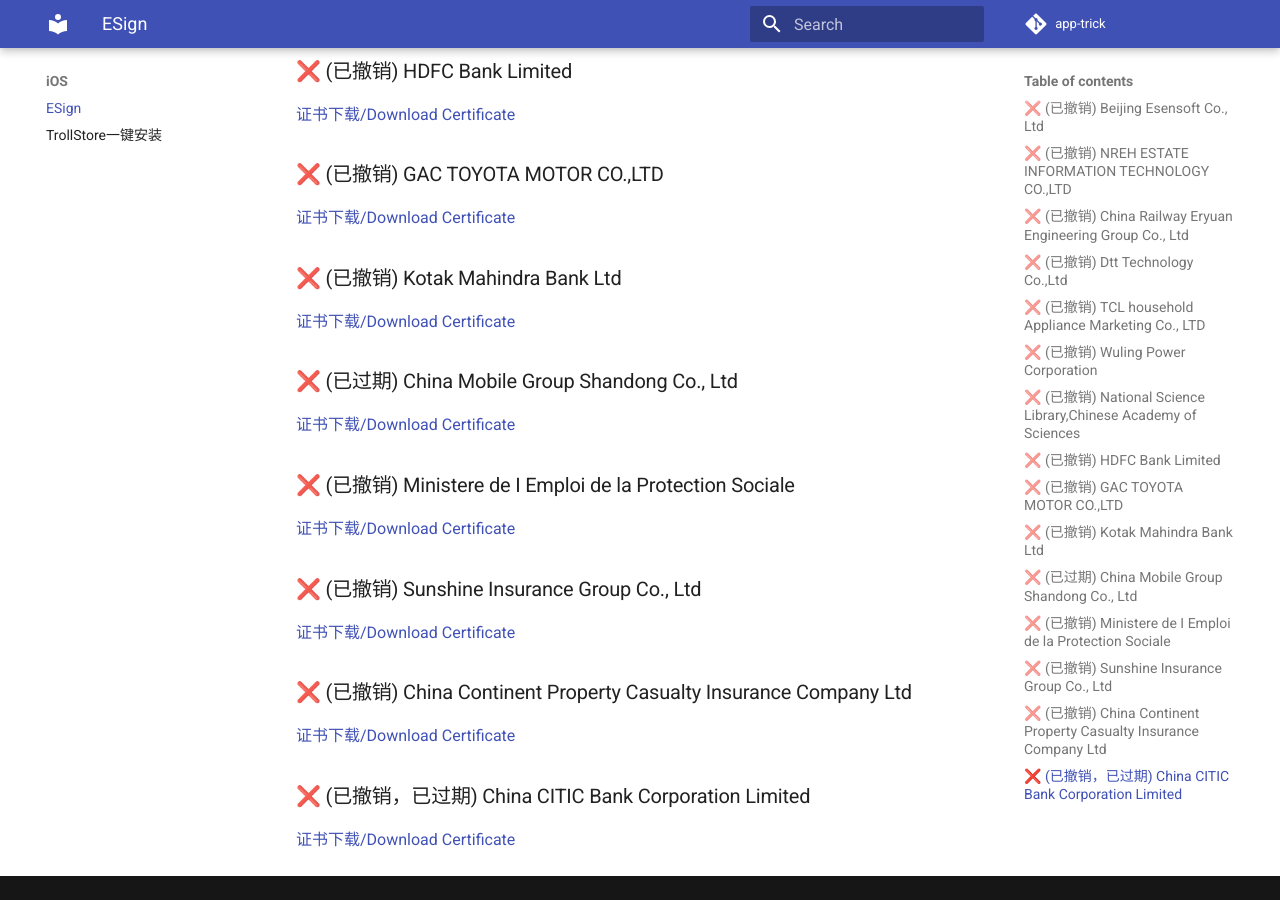
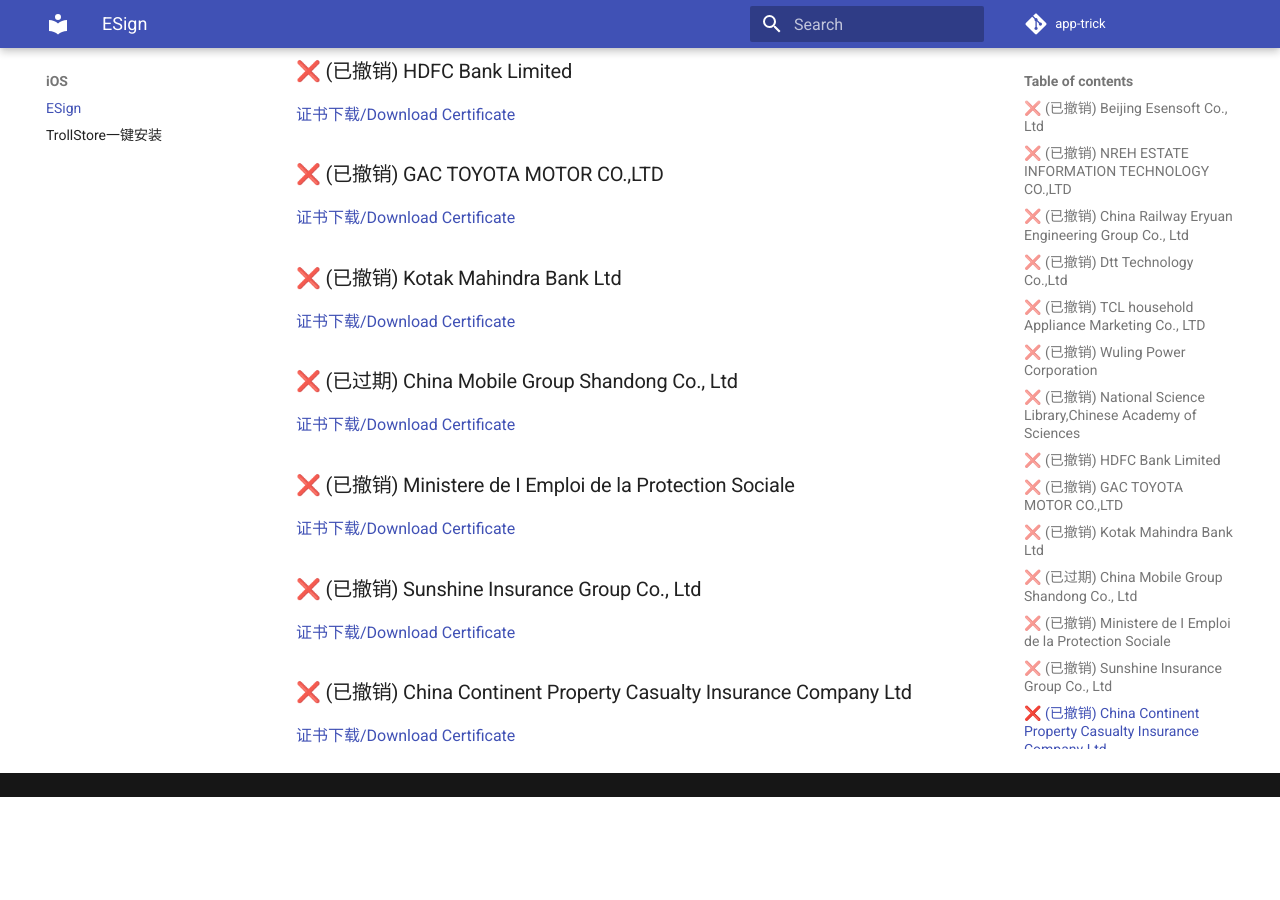
Before and after one commit to app-trick/app-trick.github.io, an MkDocs documentation site: the page built from docs/iOS/Esign.md, in a window 1280 px wide and 900 px high, scrolled down 1064 px. Built offline with MkDocs 1.6.1 and Material for MkDocs 9.7.7, drawn with Linux system fonts in a browser that asks for light colours; comment, search, counter and statistics services are not loaded; after the commit the page ends 1861 px from its top, so only the background shows below that.

Commit message:
Esign Repo Update

```diff
--- a/docs/iOS/Esign.md
+++ b/docs/iOS/Esign.md
@@ -36,5 +36,3 @@
 [证书下载/Download Certificate](/iOS/cert/Sunshine%20Insurance%20Group%20Co.%2C%20Ltd.zip)
 ### ❌ (已撤销) China Continent Property   Casualty Insurance Company Ltd
 [证书下载/Download Certificate](/iOS/cert/China%20Continent%20Property%20%20%20Casualty%20Insurance%20Company%20Ltd.zip)
-### ❌ (已撤销，已过期) China CITIC Bank Corporation Limited
-[证书下载/Download Certificate](/iOS/cert/China%20CITIC%20Bank%20Corporation%20Limited.zip)
--- a/docs/iOS/cert/list.txt
+++ b/docs/iOS/cert/list.txt
@@ -12,4 +12,3 @@
 Ministere de I Emploi de la Protection Sociale.zip
 Sunshine Insurance Group Co., Ltd.zip
 China Continent Property   Casualty Insurance Company Ltd.zip
-China CITIC Bank Corporation Limited.zip
```
Also changed, not shown: 1 other file.
